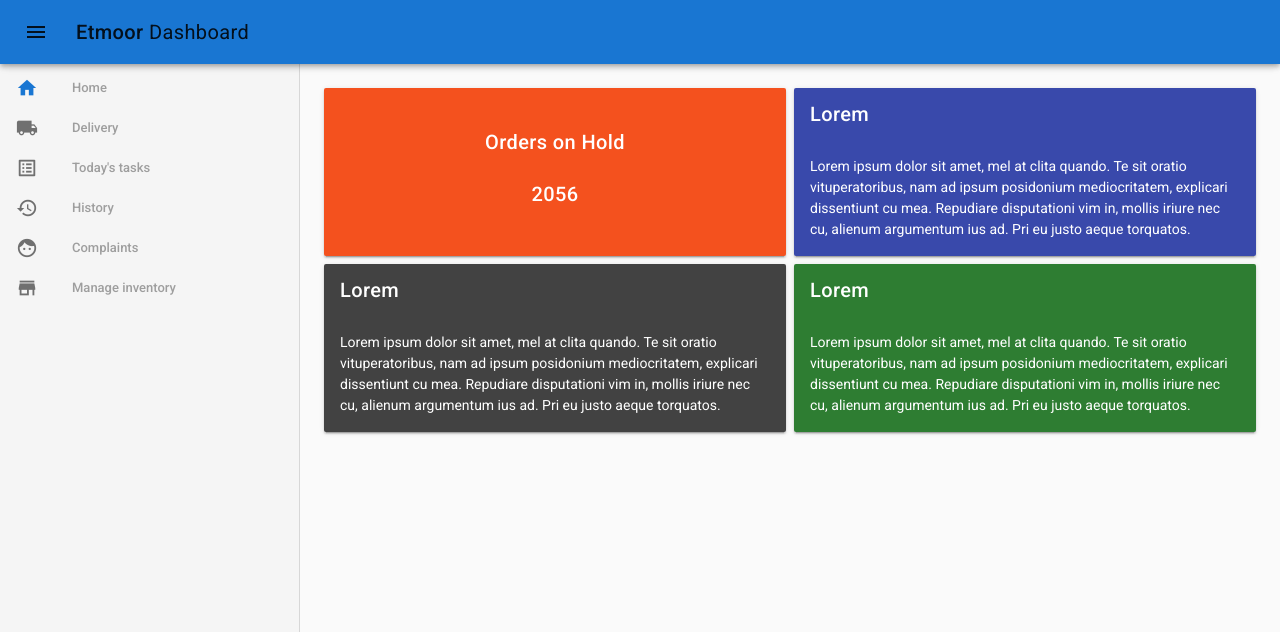
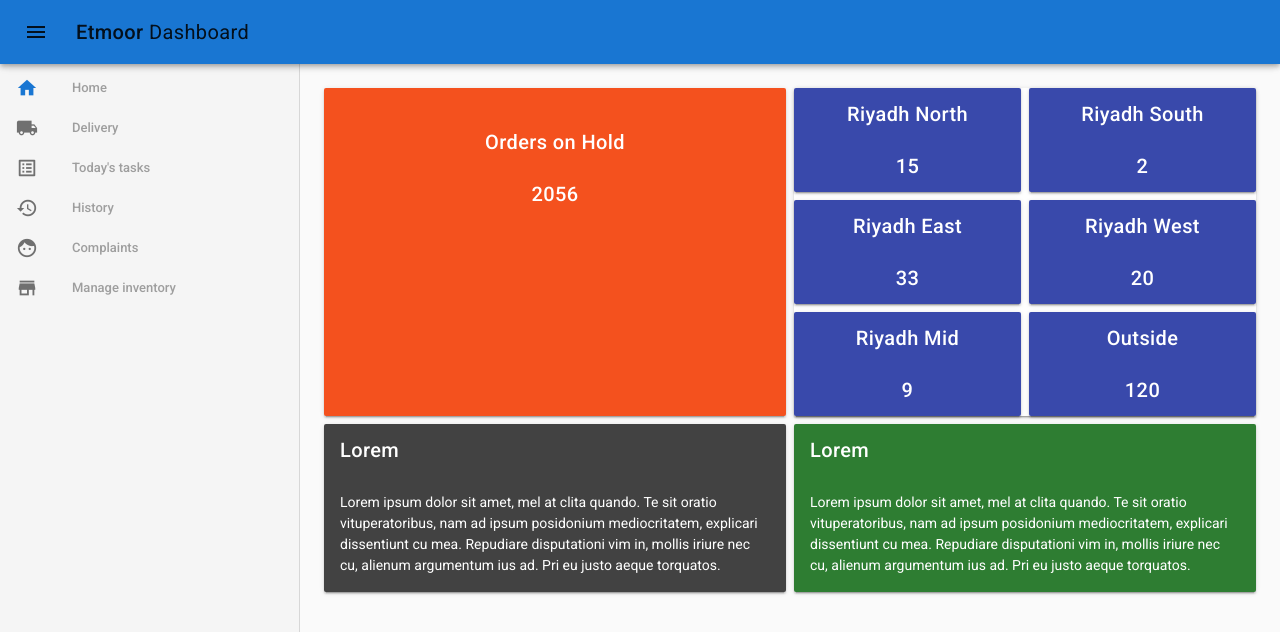
Before and after one commit to aalbani/tmoordashboard, a Vue app: page / in a window 1280 px wide. Shown: the top 632 px of the page. Built offline with nearby package versions, Linux system fonts and the light colour scheme.

Commit message:
placeholder for regions added

```diff
--- a/src/components/Home.vue
+++ b/src/components/Home.vue
@@ -11,9 +11,15 @@
       </v-flex>
       <v-spacer></v-spacer>
       <v-flex d-flex xs12 sm6>
-        <v-card color="indigo darken-1" dark>
-          <v-card-title primary class="title">Lorem</v-card-title>
-          <v-card-text>{{ lorem }}</v-card-text>
+        <v-card color="white" dark>
+          <v-layout row wrap>
+          <v-flex xs6 v-for="region in riyadh" :key="region.regionName">
+            <v-card color="indigo darken-1">
+              <v-card-title primary class="title justify-center">{{region.regionName}}</v-card-title>
+              <v-card-text class="title text-xs-center">{{region.orderCount}}</v-card-text>
+            </v-card>
+          </v-flex>
+          </v-layout>
         </v-card>
       </v-flex>
       <v-flex d-flex xs12 sm6>
@@ -34,7 +40,15 @@
 <script>
   export default {
     data: () => ({
-      lorem: `Lorem ipsum dolor sit amet, mel at clita quando. Te sit oratio vituperatoribus, nam ad ipsum posidonium mediocritatem, explicari dissentiunt cu mea. Repudiare disputationi vim in, mollis iriure nec cu, alienum argumentum ius ad. Pri eu justo aeque torquatos.`
+      lorem: `Lorem ipsum dolor sit amet, mel at clita quando. Te sit oratio vituperatoribus, nam ad ipsum posidonium mediocritatem, explicari dissentiunt cu mea. Repudiare disputationi vim in, mollis iriure nec cu, alienum argumentum ius ad. Pri eu justo aeque torquatos.`,
+      riyadh : [
+        {regionName: 'Riyadh North', orderCount: '15'},
+        {regionName: 'Riyadh South', orderCount: '2'},
+        {regionName: 'Riyadh East', orderCount: '33'},
+        {regionName: 'Riyadh West', orderCount: '20'},
+        {regionName: 'Riyadh Mid', orderCount: '9'},
+        {regionName: 'Outside', orderCount: '120'}
+      ]
     })
   }
 </script>
```
